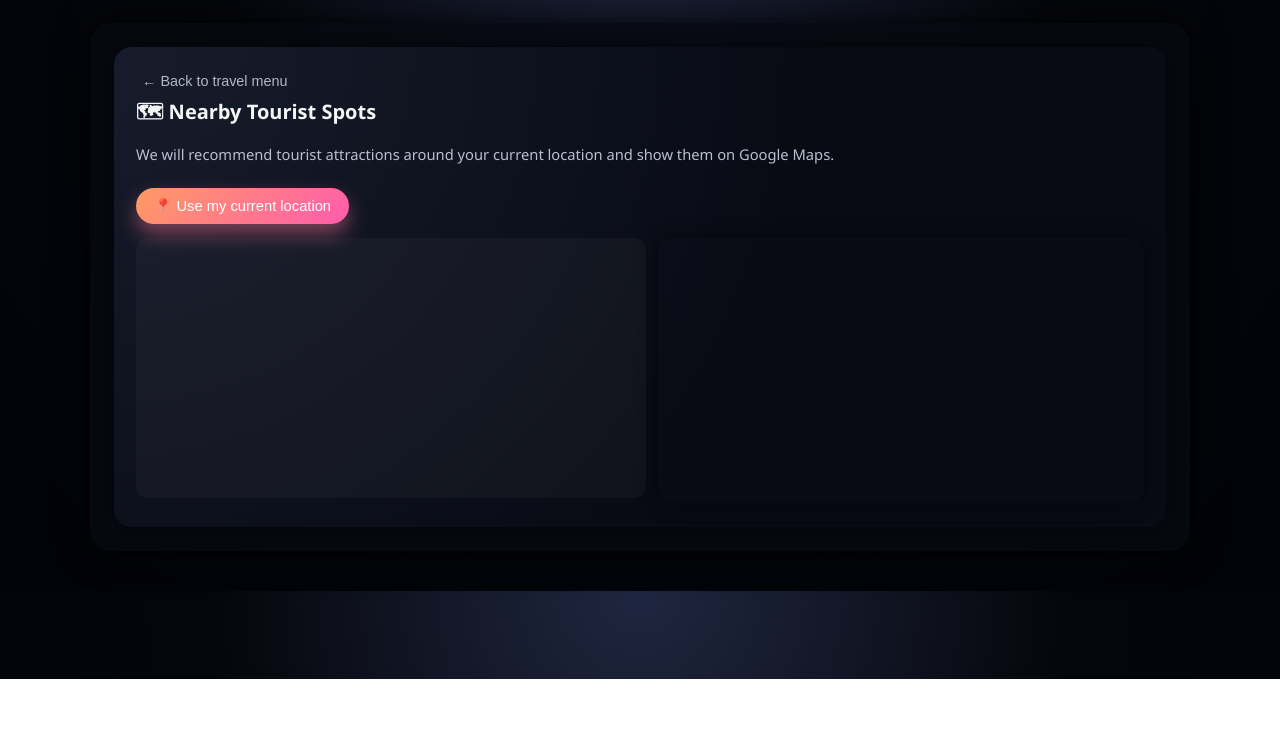
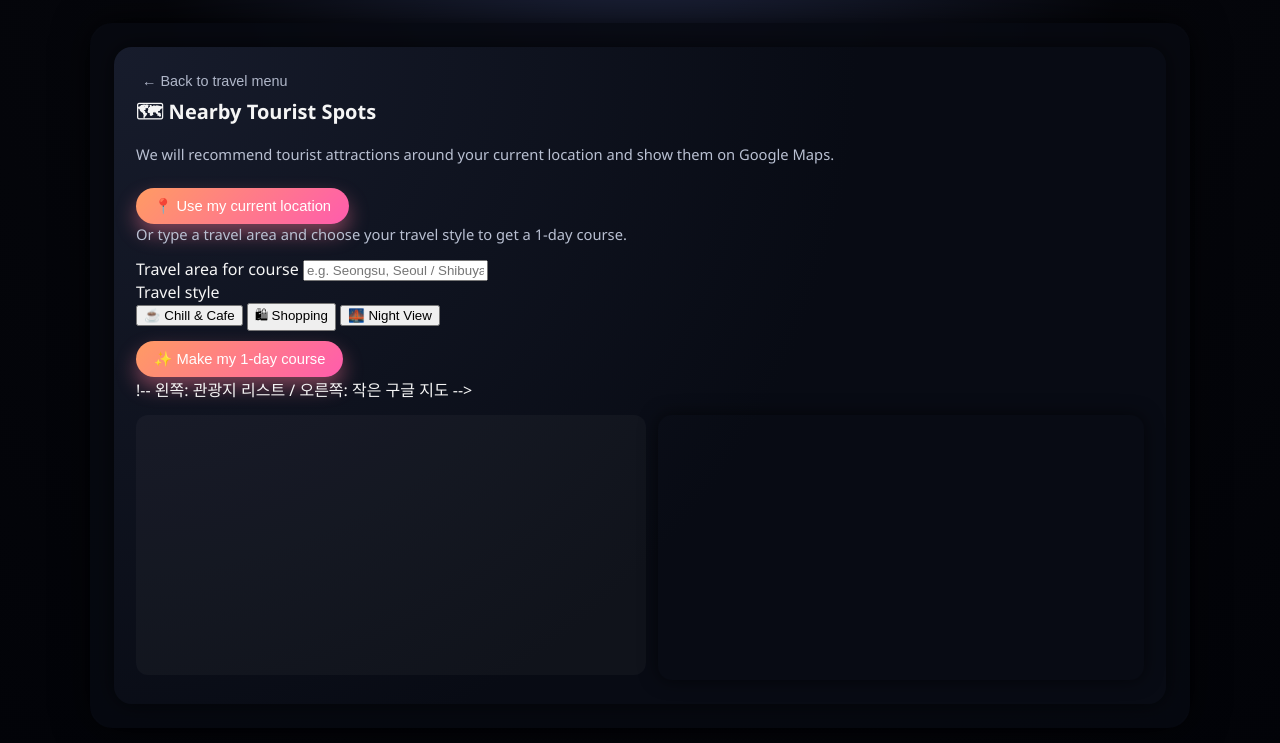
Before and after one commit to eunjoo1012/asian-food-web, a plain HTML site: page index.html in a window 1280 px wide. Both pictures are taken after a click on the button "🗺 Recommend nearby tourist spots". Shown: the part 121-864 px from the top of the page. Before the commit the page ends 800 px from the top, so only its background shows below. Drawn offline with Linux system fonts and the light colour scheme.

Commit message:
Update index.html

```diff
--- a/index.html
+++ b/index.html
@@ -85,7 +85,39 @@
             📍 Use my current location
           </button>
 
-          <!-- 왼쪽: 관광지 리스트 / 오른쪽: 작은 구글 지도 -->
+  <!-- 🔹 코스 추천 폼 -->
+  <div class="tour-form">
+    <p class="subtitle-mini">
+      Or type a travel area and choose your travel style to get a 1-day course.
+    </p>
+
+    <!-- 여행 지역 입력 -->
+    <label class="tour-label">
+      Travel area for course
+      <input
+        type="text"
+        id="tour-area-input"
+        placeholder="e.g. Seongsu, Seoul / Shibuya, Tokyo"
+      />
+    </label>
+
+    <!-- 스타일 선택 버튼 -->
+    <div class="tour-style-row">
+      <span class="tour-style-title">Travel style</span>
+      <div class="tour-style-buttons">
+        <button type="button" class="tour-style-btn active" data-style="chill">☕ Chill & Cafe</button>
+        <button type="button" class="tour-style-btn" data-style="shopping">🛍 Shopping</button>
+        <button type="button" class="tour-style-btn" data-style="night">🌉 Night View</button>
+      </div>
+    </div>
+
+    <!-- 코스 생성 버튼 -->
+    <button id="tour-course-btn" type="button" class="sub-btn">
+      ✨ Make my 1-day course
+    </button>
+  </div>
+
+!-- 왼쪽: 관광지 리스트 / 오른쪽: 작은 구글 지도 -->
           <div id="tourist-layout">
             <div id="tourist-list">
               <!-- JS에서 관광지 4개를 여기 넣음 -->
```
